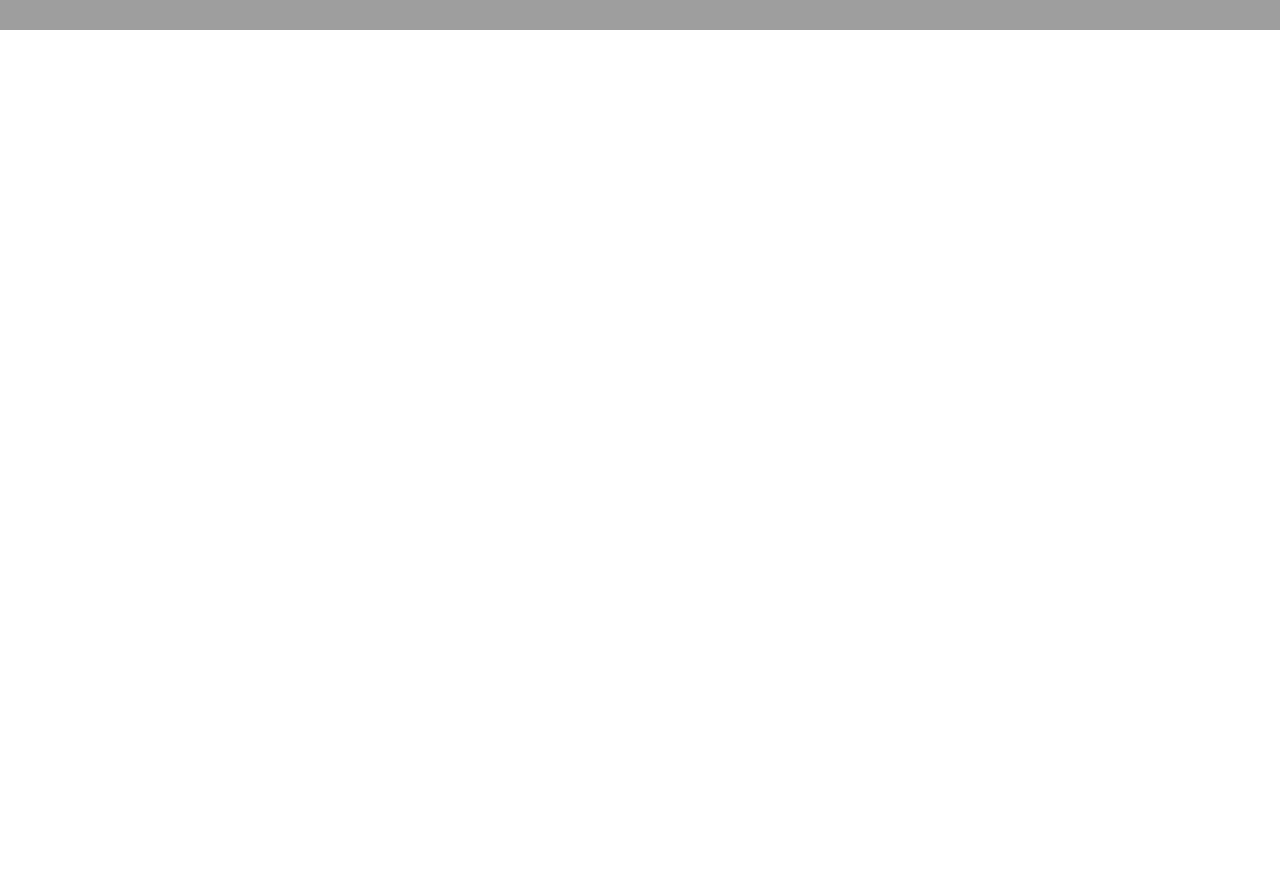
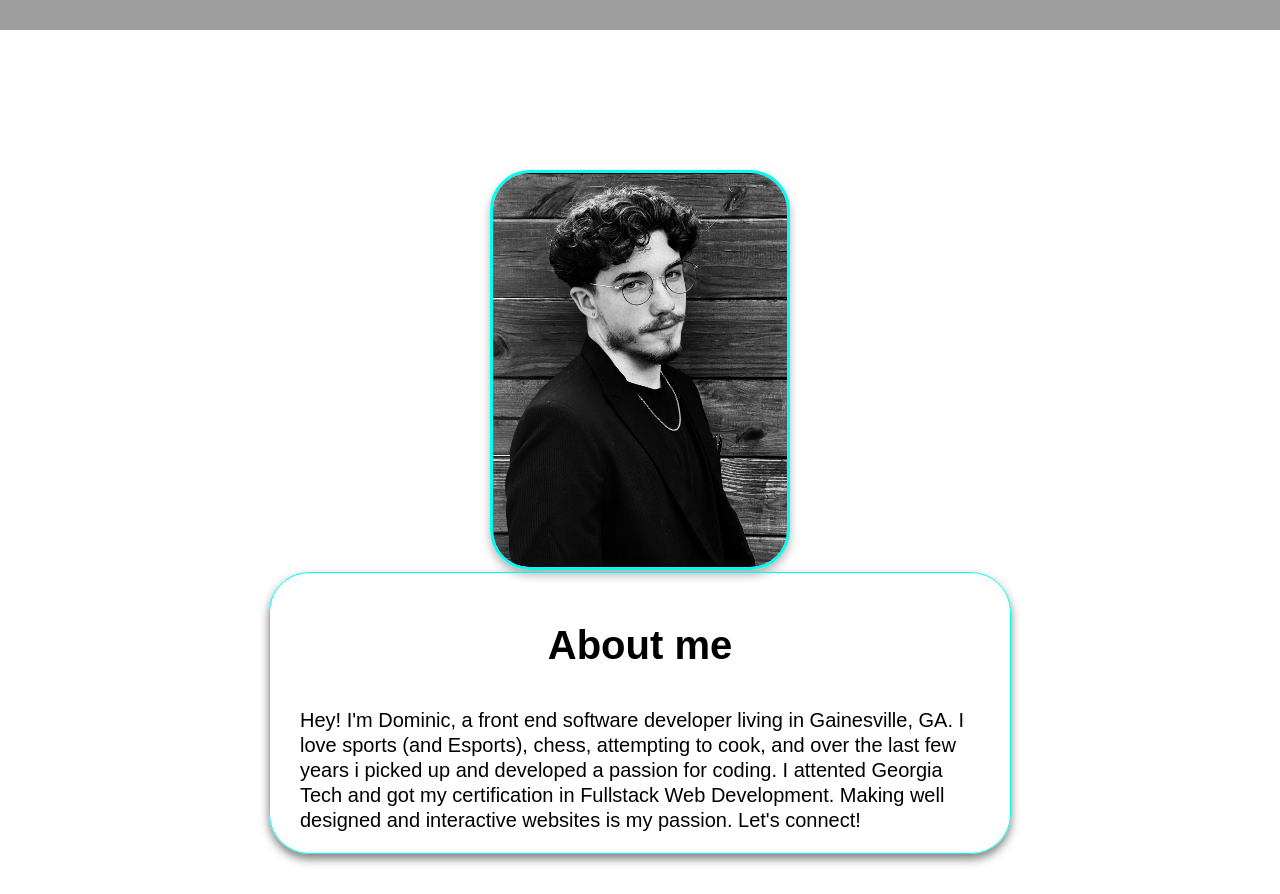
Before and after one commit to DominicFisher18/MyPortfolio, a plain HTML site: page index.html in a window 1280 px wide. Shown: the part 690-1584 px from the top of the page. Before the commit the page ends 800 px from the top, so only its background shows below. Drawn offline with Linux system fonts and the light colour scheme; grey boxes are pictures that could not be loaded.

Commit message:
finished about section

```diff
--- a/assets/css/styles.css
+++ b/assets/css/styles.css
@@ -96,3 +96,58 @@ section {
 .header-div h1:hover {
     color: rgb(0, 255, 242);
 }
+
+.about {
+    margin-top: 10rem;
+}
+
+.section-heading {
+    font-size: 4rem;
+    margin-top: 3rem;
+}
+
+.about .box-container {
+    /* display: grid;
+    grid-template-columns: repeat(auto-fit, minmax(25rem, 1fr));
+    gap: 5rem; */
+    display: flex;
+    flex-direction: row;
+    flex-wrap: wrap;
+    justify-content: space-around;
+}
+
+.box-jr {
+    margin-bottom: 4rem;
+    text-align: center;
+}
+
+.box-left {
+    border: 0.1rem solid rgb(0, 255, 242);
+    padding: 2rem;
+    border-radius: 4rem;
+    box-shadow: 0 0.5rem 1rem rgba(0, 0, 0, 0.5);
+}
+
+
+/* .about .box-container .box {
+    display: flex;
+    flex-direction: column;
+    align-items: center;
+} */
+
+.about .box-container .box-left p {
+    font-size: 2.0rem;
+    line-height: 2.5rem;
+    max-width: 70rem;
+    padding-left: 1rem;
+    padding-right: 1rem;
+}
+
+.about .box-container .box img {
+    height: 40rem;
+    width: 30rem;
+    object-fit: cover;
+    border-radius: 4rem;
+    border: 0.3rem solid rgb(0, 255, 242);
+    box-shadow: 0 0.5rem 1rem rgba(0, 0, 0, 0.3);
+}
--- a/index.html
+++ b/index.html
@@ -18,7 +18,7 @@
 
     <section id="main" class="main">
         <nav class="navbar">
-            <a class="about-a">About</a>
+            <a class="about-a" href="#about">About</a>
             <a class="projects-a">Projects</a>
             <a class="skills-a">Skills</a>
             <a class="contact-a">Contact</a>
@@ -28,6 +28,27 @@
             <h1>Hey, I'm Dominic.</h1>
         </div>
     </section>
+
+    <section id="about" class="about">
+        <div class="box-container">
+            <div class="box">
+                <img src="assets/images/image_123650291.JPG">
+            </div>
+
+            <div class="box box-left">
+                <div class="box-jr">
+                    <h2 class="section-heading">
+                        About me
+                    </h2>
+                </div>
+                <p>
+                    Hey! I'm Dominic, a front end software developer living in Gainesville, GA.  I love sports (and Esports), chess, attempting to cook, and over the last few years i
+                    picked up and developed a passion for coding.  I attented Georgia Tech and got my certification in Fullstack Web Development.  Making well designed and interactive
+                    websites is my passion.  Let's connect!
+                </p>
+            </div>
+        </div>
+    </section>
     <script src="assets/js/script.js"></script>
 </body>
 </html>
```
Also changed, not shown: assets/images/image_123650291.JPG (added).
